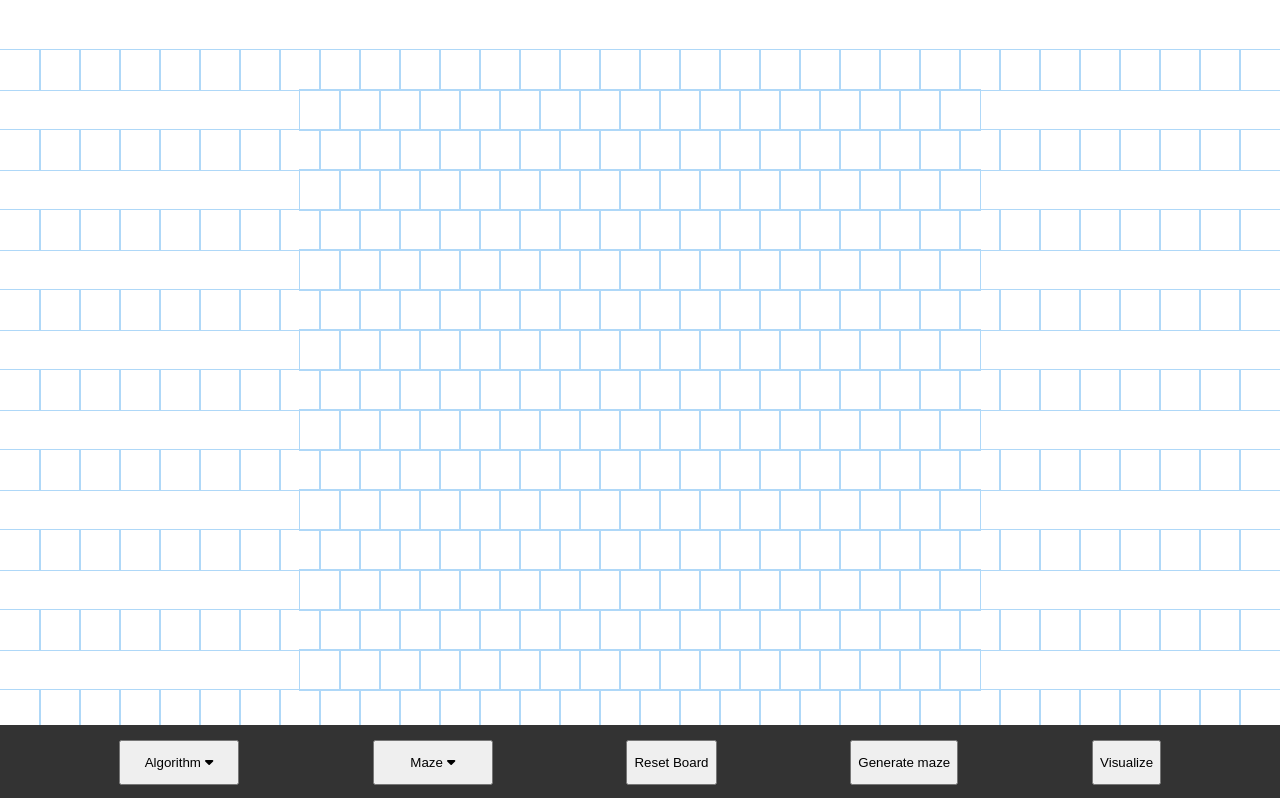
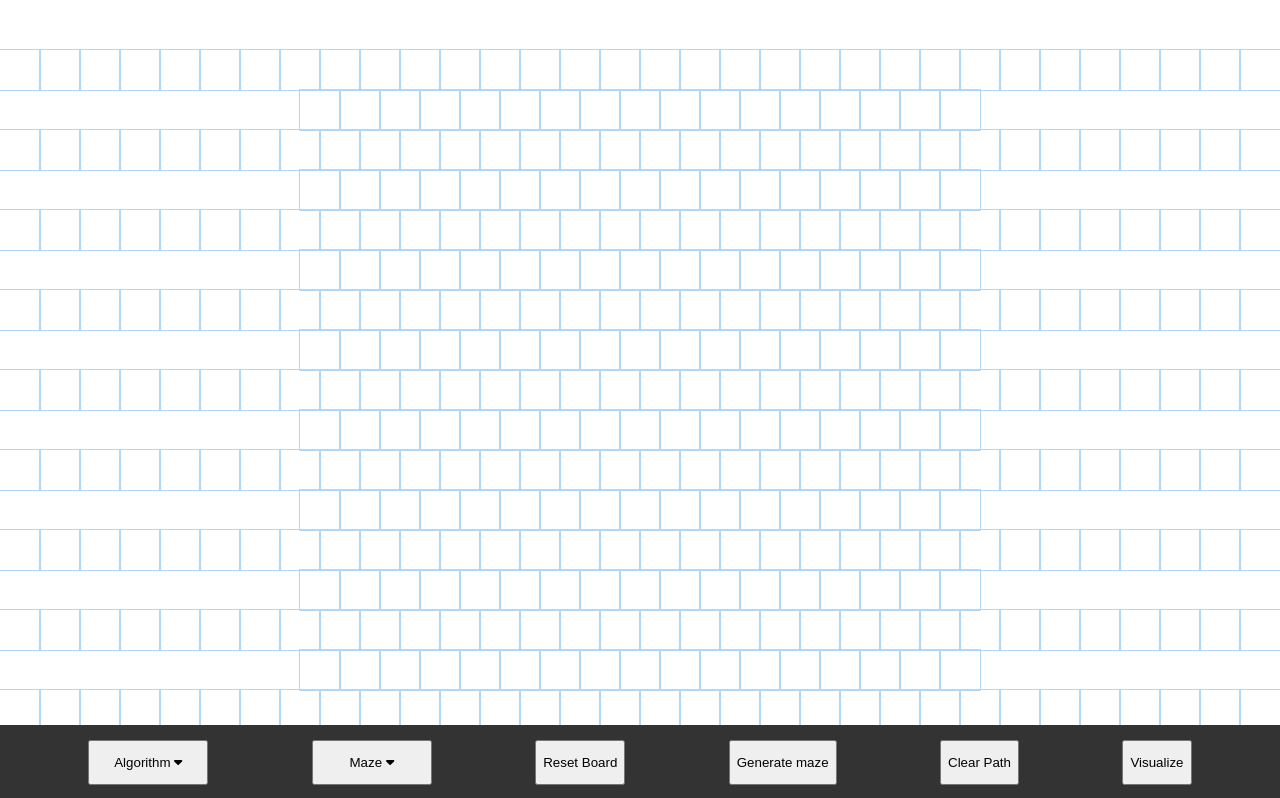
Before and after one commit to derek-le1105/pathfinding-visualizer, a React (Create React App) app: page / in a window 1280 px wide. Shown: the top 798 px of the page. Built offline with nearby package versions, Linux system fonts and the light colour scheme.

Commit message:
Implemented path resetting

```diff
--- a/src/Visualizer/Algorithms/PathFinding/aStarSearch.js
+++ b/src/Visualizer/Algorithms/PathFinding/aStarSearch.js
@@ -42,7 +42,7 @@ const expandNode = async (node, grid, setGrid, priorityQueue, END_NODE) => {
   setGrid(grid.concat())
   await asyncTimeout({ timeout: 10 })
 
-  console.log(priorityQueue)
+  //console.log(priorityQueue)
 }
 
 const aStarSearch = async ({
@@ -63,7 +63,6 @@ const aStarSearch = async ({
   while (!nodes.isEmpty() && !finishNodeFound) {
     let currNode = nodes.dequeue()
     if (currNode.getElement().isFinishingNode) {
-      console.log(currNode.getElement())
       for (
         let it = currNode.getElement().previousNode;
         it != null;
--- a/src/Visualizer/PathfindingParameters/SettingBar/SettingBar.js
+++ b/src/Visualizer/PathfindingParameters/SettingBar/SettingBar.js
@@ -13,6 +13,7 @@ const SettingBar = ({
   resetBoard,
   algoList,
   mazeList,
+  resetPath,
 }) => {
   return (
     <>
@@ -29,6 +30,7 @@ const SettingBar = ({
         ></AlgorithmDropDown>
         <Button title="Reset Board" task={resetBoard}></Button>
         <Button title="Generate maze" task={generateMaze}></Button>
+        <Button title="Clear Path" task={resetPath}></Button>
         <Button title="Visualize" task={startPathFind}></Button>
       </div>
     </>
--- a/src/Visualizer/Visualizer.js
+++ b/src/Visualizer/Visualizer.js
@@ -8,6 +8,7 @@ import aStarSearch from './Algorithms/PathFinding/aStarSearch'
 import recursiveDivision from './Algorithms/MazeGeneration/recursiveDivision'
 
 import React, { useState } from 'react'
+import asyncTimeout from './HelperFunctions/asyncTimeout'
 
 // TODO: Fix bug with holding down mouse while on a wall, gives error cursor sometimes
 
@@ -49,7 +50,7 @@ const Visualizer = () => {
   }
 
   const generateWall = (row, col) => {
-    const newGrid = grid.slice()
+    const newGrid = grid.concat()
     const currNode = newGrid[row][col]
     const nodeChanged = {
       ...currNode,
@@ -80,7 +81,7 @@ const Visualizer = () => {
   }
 
   const startPathFind = async () => {
-    if (!isFinding) {
+    if (!isFinding && !isGeneratingMaze) {
       setIsFinding(true)
       switch (algorithm) {
         case 'Algorithm':
@@ -111,7 +112,8 @@ const Visualizer = () => {
   }
 
   const generateMaze = async () => {
-    if (!isFinding) {
+    if (!isFinding && !isGeneratingMaze) {
+      setIsGeneratingMaze(true)
       switch (maze) {
         case 'Recursive Division':
           await recursiveDivision({ ROW, COLUMN, grid, setGrid })
@@ -119,14 +121,27 @@ const Visualizer = () => {
         default:
           break
       }
+      setIsGeneratingMaze(false)
+      setGridMaze(JSON.parse(JSON.stringify(grid))) //deep copy grid array
     }
   }
 
   const resetBoard = () => {
-    if (!isFinding) setGrid(defaultBoard.concat())
+    if (!isFinding && !isGeneratingMaze) {
+      setGrid(defaultBoard.concat())
+      setGridMaze(defaultBoard.concat())
+    }
+  }
+
+  const resetPath = () => {
+    if (!isFinding && !isGeneratingMaze) {
+      setGrid(JSON.parse(JSON.stringify(gridMaze)))
+    }
   }
 
   const [grid, setGrid] = useState(generateGrid())
+  const [gridMaze, setGridMaze] = useState([])
+  const [isGeneratingMaze, setIsGeneratingMaze] = useState(false)
   const [mouseHeld, setMouseHeld] = useState(false)
   const [algorithm, setAlgorithm] = useState('Algorithm')
   const [maze, setMaze] = useState('Maze')
@@ -175,6 +190,7 @@ const Visualizer = () => {
         resetBoard={resetBoard}
         algoList={algoList}
         mazeList={mazeList}
+        resetPath={resetPath}
       />
     </>
   )
```
